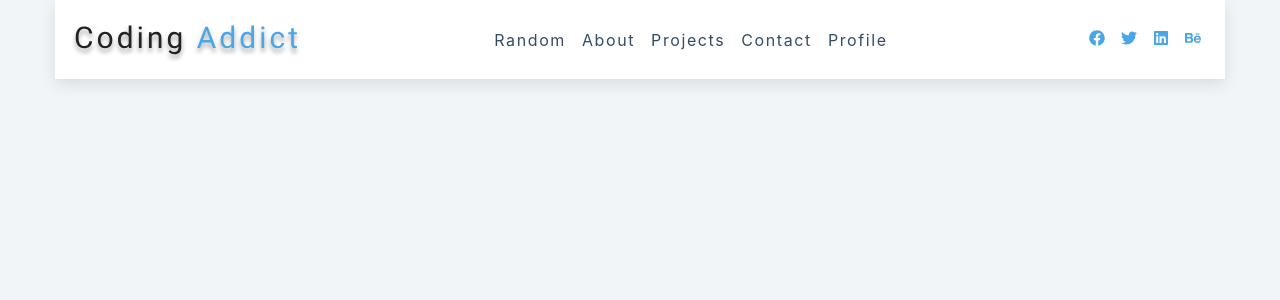
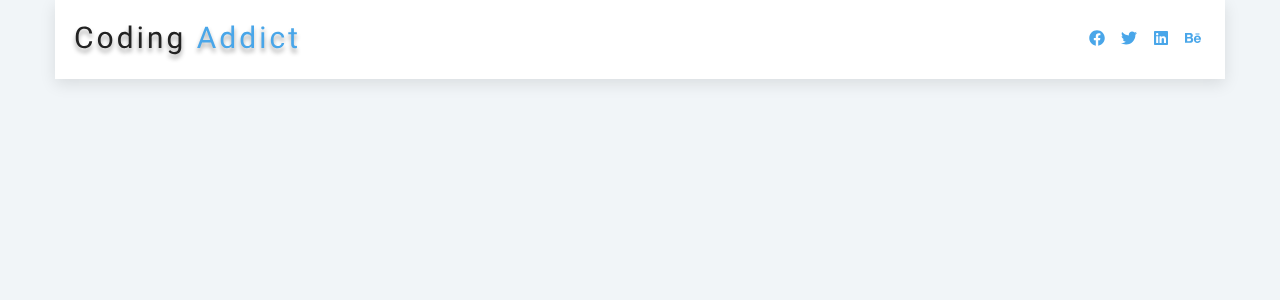
Before and after one commit to meruyert93/15-React-projects, a React (Create React App) app in the folder 11-navbar/setup/: page / in a window 1280 px wide. Shown: the top 300 px of the page. Built offline with nearby package versions, Linux system fonts and the light colour scheme.

Commit message:
11-Navbar: Simple Toggle with useState and Conditional Rendering

```diff
--- a/11-navbar/setup/src/Navbar.js
+++ b/11-navbar/setup/src/Navbar.js
@@ -4,15 +4,17 @@
 import logo from './logo.svg'
 
 const Navbar = () => {
+    const [showLinks, setShowLinks] = useState(false)
     return (
         <nav className="nav-center">
             <div className="nav-header">
                 <img src={logo} alt="logo"/>
-                <button className="nav-toggle">
+                <button className="nav-toggle" onClick={() => setShowLinks(!showLinks)}>
                     <FaBars/>
                 </button>
             </div>
-            <div className="links-container show-container">
+            {showLinks && (
+                <div className="links-container show-container">
                 <ul className="links">
                     {links.map((link) => {
                         const {id, url, text} = link;
@@ -25,6 +27,8 @@
                     })}
                 </ul>
             </div>
+            )}
+
             <ul className="social-icons">
                     {social.map((socialIcon) => {
                         const {id, url, icon} = socialIcon;
```
